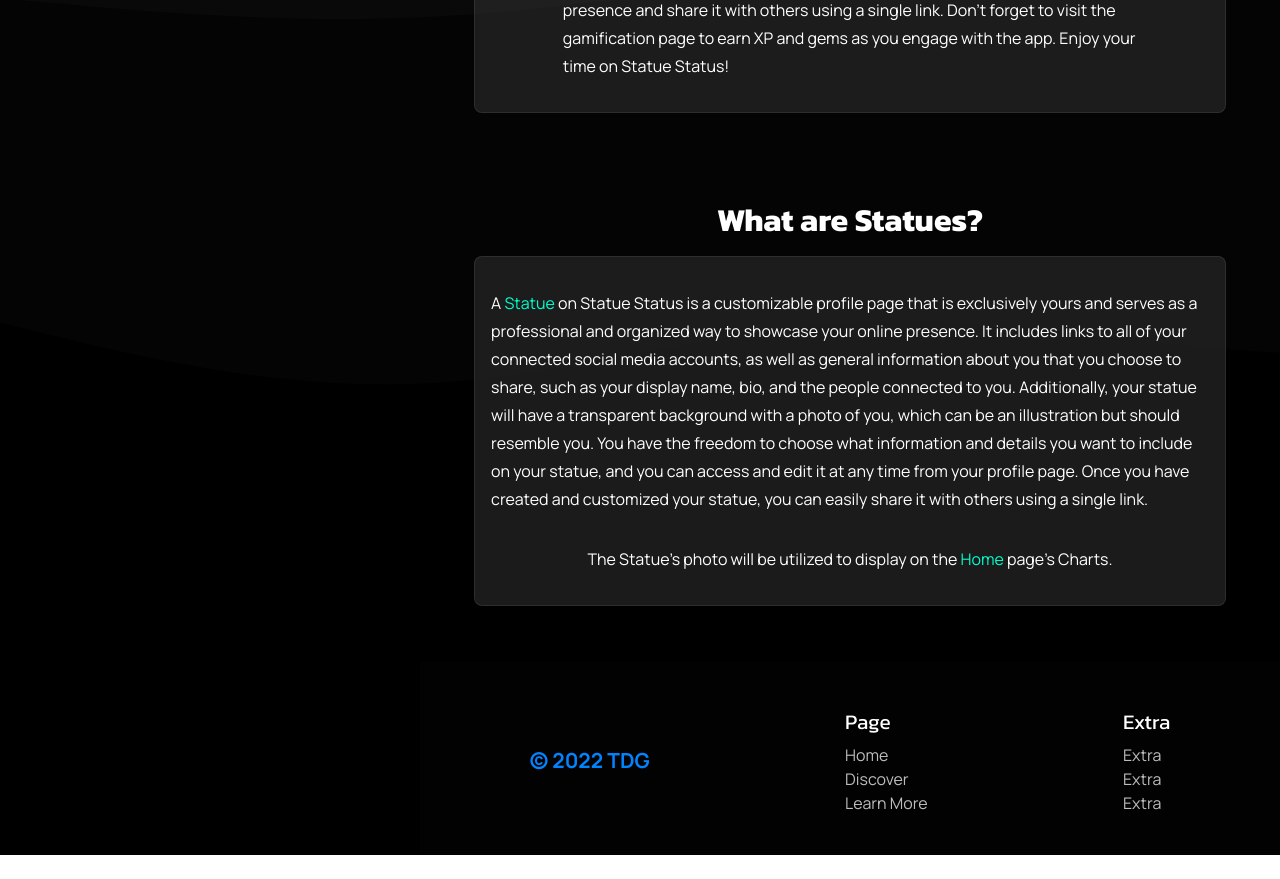
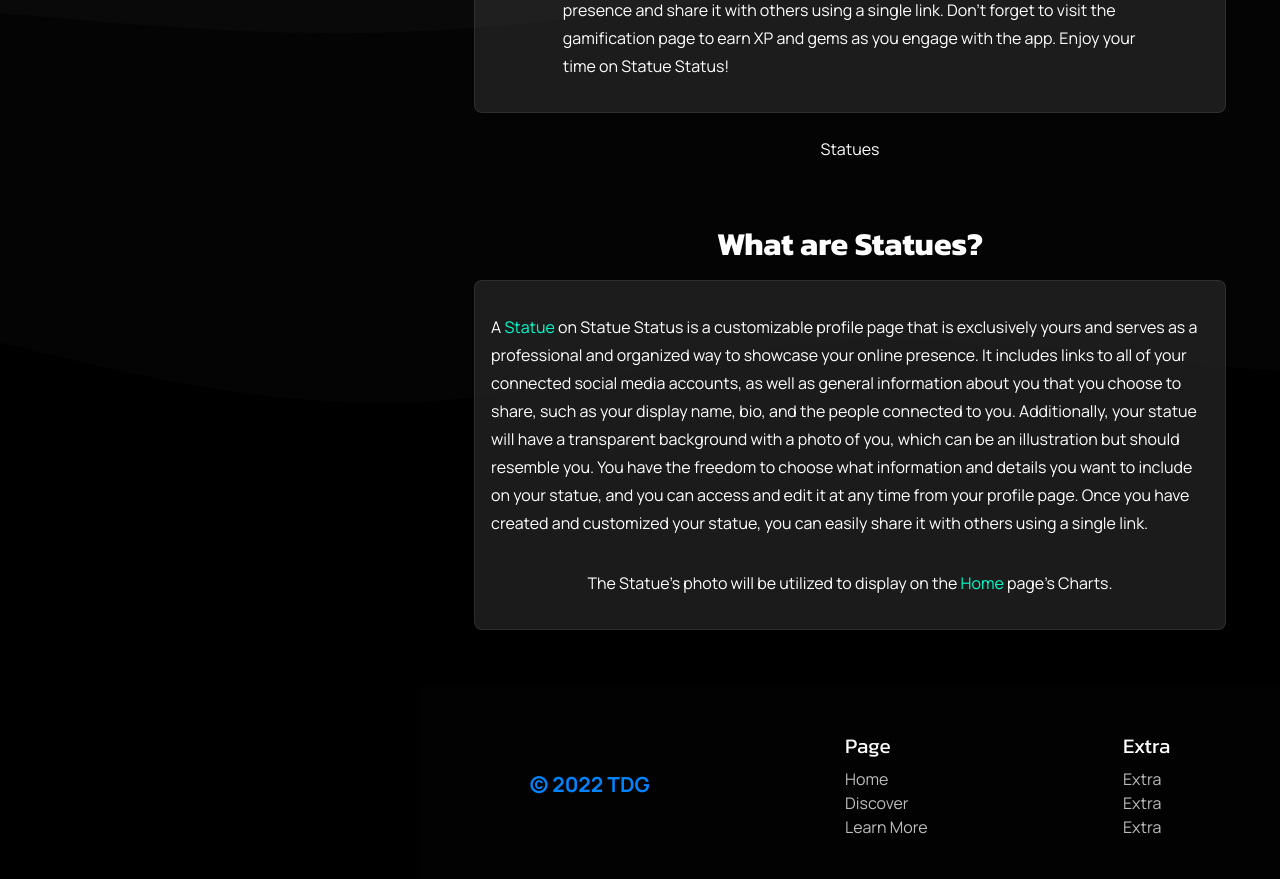
Before and after one commit to TDG-Org/Statue-Status, a React (Create React App) app in the folder client/: page /about in a window 1280 px wide. Shown: the part 1180-2059 px from the top of the page. Before the commit the page ends 2035 px from the top, so only its background shows below. Built offline with nearby package versions, Linux system fonts and the light colour scheme.

Commit message:
added a statues component for the statues section

```diff
--- /dev/null
+++ b/client/src/components/About/Statues.jsx
@@ -0,0 +1,9 @@
+import React from "react";
+
+const Statues = () => {
+  return (
+    <div>Statues</div>
+  );
+};
+
+export default Statues;
--- a/client/src/components/About/index.js
+++ b/client/src/components/About/index.js
@@ -1,9 +1,11 @@
 // Import
 import Intro from "./Intro";
 import Starter from "./Starter";
+import Statues from "./Statues";
 
 // Export
 export {
   Intro,
   Starter,
+  Statues,
 };
--- a/client/src/components/index.js
+++ b/client/src/components/index.js
@@ -19,7 +19,7 @@ import { ProfileStatue } from "./Statue";
 import { General, MyAccount } from "./Settings";
 
 // About Page
-import { Intro, Starter } from "./About";
+import { Intro, Starter, Statues } from "./About";
 
 // Export
 export {
@@ -32,6 +32,7 @@ export {
   Explore,
   General,
   Starter,
+  Statues,
   MyAccount,
   EditProfile,
   ProfileStatue,
--- a/client/src/pages/About/AboutPage.jsx
+++ b/client/src/pages/About/AboutPage.jsx
@@ -1,7 +1,7 @@
 import React from "react";
 
 // Components
-import { Intro, Starter } from "../../components";
+import { Intro, Starter, Statues } from "../../components";
 
 // Styles
 import "./AboutPage.scss";
@@ -25,6 +25,7 @@ const AboutPage = () => {
         <Starter />
 
         {/* What are Statues? */}
+        <Statues />
         <div className="about-sect" id="statuesSect">
           <h2>What are Statues?</h2>
           <div className="about-sect-content">
```
